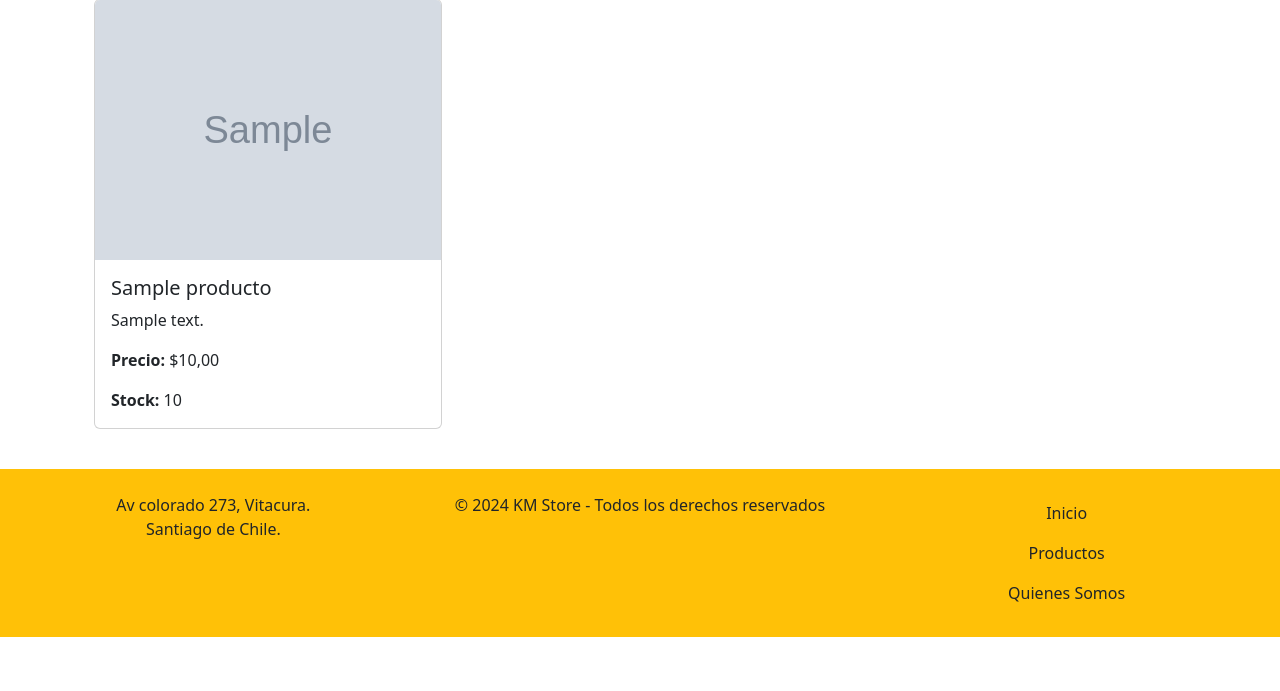
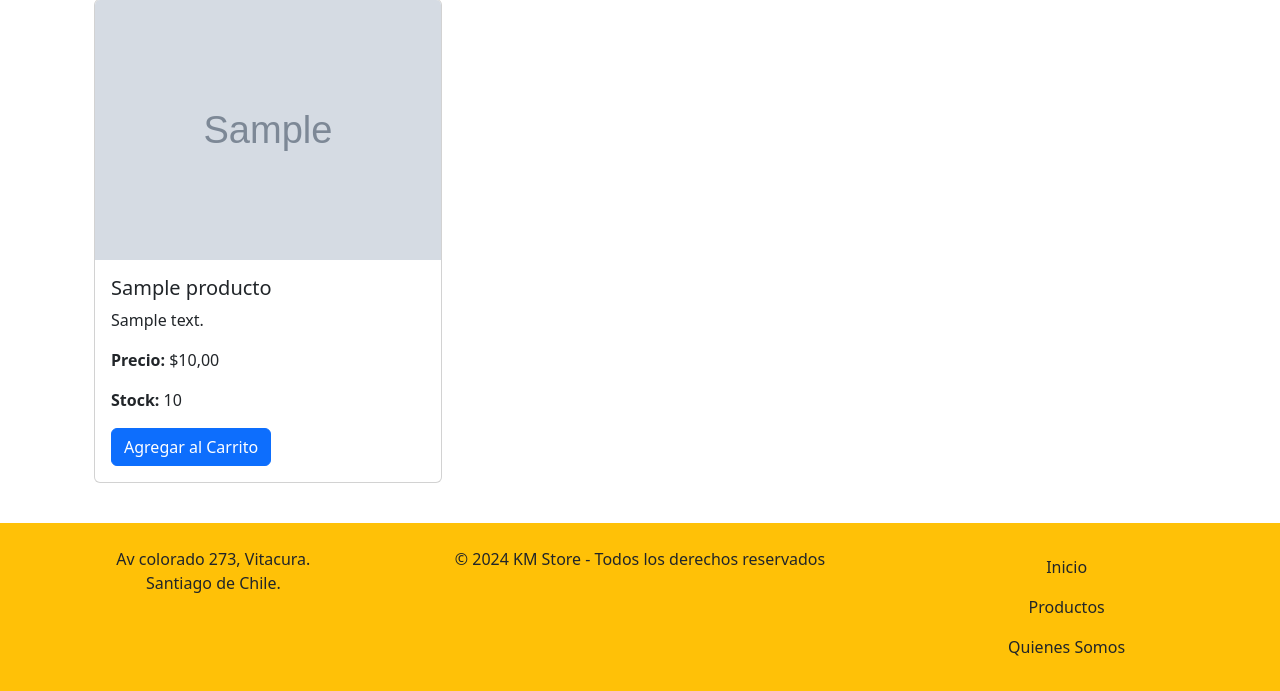
Before and after one commit to BranCG/ventaZapatillas, a Django app: page /listaProductos/ in a window 1280 px wide. Shown: the part 695-1386 px from the top of the page. Before the commit the page ends 1332 px from the top, so only its background shows below. Run offline with Django 5.2, Linux system fonts and the light colour scheme; tables that the repository leaves empty hold one stand-in row (values such as "Sample post"); grey boxes marked "Sample" are stand-in pictures; one stand-in notice (Sample message) is shown.

Commit message:
mejorando carrito

```diff
--- a/kmStore/urls.py
+++ b/kmStore/urls.py
@@ -28,6 +28,7 @@ urlpatterns = [
     path('producto/', views.detalle_producto, name='detalle_producto'),
     path('carrito/', views.ver_carrito, name='carrito'),
     path('carrito/agregar/<int:producto_id>/',views.agregar_al_carrito, name='agregar_al_carrito'),
+    path('carrito/eliminar/<int:item_id>/',views.eliminar_producto_carrito, name='eliminar_producto_carrito'),
     path('formularioDespacho/', views.formulario_despacho, name='formulario_despacho'),
     path('listaProductos/', views.lista_productos, name='listaProductos'),
     path('panelAdmin/', views.panel_admin, name='panel_admin'),
--- a/kmStoreApp/views.py
+++ b/kmStoreApp/views.py
@@ -14,6 +14,7 @@ from django.contrib.auth import authenticate, login, logout
 from django.contrib.auth.decorators import login_required, user_passes_test
 from django.contrib import messages
 from .forms import FormularioProducto
+from django.db.models import Sum
 
 # Página de inicio
 
@@ -30,26 +31,40 @@ def detalle_producto(request, producto_id):
 @login_required
 def agregar_al_carrito(request, producto_id):
     producto = get_object_or_404(Producto, id=producto_id)
-    carrito, _ = Carrito.objects.get_or_create(usuario=request.user)
-    item, created = CarritoItem.objects.get_or_create(
+    carrito, created = Carrito.objects.get_or_create(usuario=request.user)
+
+    # Verifica si el producto ya está en el carrito
+    carrito_item, created = CarritoItem.objects.get_or_create(
         carrito=carrito, producto=producto)
-    if not created:
-        item.cantidad += 1
-        item.save()
-    return redirect('agregar_al_carrito')
+    carrito_item.cantidad += 1  # Incrementa la cantidad si ya existe
+    carrito_item.save()
+
+    return redirect('carrito')  # Asegúrate de redirigir a la vista del carrito
 
 
 @login_required
 def ver_carrito(request):
-    carrito, _ = Carrito.objects.get_or_create(usuario=request.user)
-    items = CarritoItem.objects.filter(carrito=carrito)
-    return render(request, 'carrito.html', {'items': items})
+    carrito = Carrito.objects.filter(usuario=request.user).first()
+    # Obtén los elementos del carrito
+    items = carrito.carritoitem_set.all() if carrito else []
+    total_items = items.aggregate(total=Sum('cantidad'))['total'] or 0  # Total de productos en el carrito
 
+    return render(request, 'carrito.html', {'items': items, 'total_items': total_items})
+
+
+def eliminar_producto_carrito(request, item_id):
+    # Obtén el item de carrito que deseas eliminar
+    item = get_object_or_404(CarritoItem, id=item_id)
+
+    # Elimina el item del carrito
+    item.delete()
+
+    # Redirige al usuario de vuelta al carrito
+    # Asegúrate de que esta vista esté definida en tus urls
+    return redirect('carrito')
 
 
 # Vista de inicio de sesión
-
-
 def iniciar_sesion(request):
     if request.method == 'POST':
         username = request.POST['username']
--- a/templates/base.html
+++ b/templates/base.html
@@ -31,11 +31,18 @@
             </ul>
             <ul class="navbar-nav">
                 {% if user.is_authenticated %}
+                <li class="nav-item mt-2">
+                    <p>Bienvenido, {{ user.username }}.</p>
+                </li>
                 <li class="nav-item">
                     <a class="nav-link" href="{% url 'carrito' %}">
                         <i class="fas fa-shopping-cart"></i> Carrito
+                        {% if total_items > 0 %}
+                            <span class="badge bg-danger">{{ total_items }}</span>
+                        {% endif %}
                     </a>
                 </li>
+
                 {% if user.is_staff %}
                     <li class="nav-item">
                         <a class="nav-link" href="{% url 'panel_admin' %}">Panel Admin</a>
@@ -66,14 +73,11 @@
     <div class="container main-content">
         {% if messages %}
             {% for message in messages %}
-                <div class="alert alert-{{ message.tags }}">
-                    {{ message }}
-                </div>
+                <div class="alert alert-{{ message.tags }}">{% if message.tags == "success" %}{{ message }}{% endif %}</div>
             {% endfor %}
         {% endif %}
 
-        {% block content %}
-        {% endblock %}
+        {% block content %}{% endblock %}
     </div>
 
     <!-- Footer -->
--- a/templates/listaProductos.html
+++ b/templates/listaProductos.html
@@ -17,7 +17,7 @@
                         <p class="card-text">{{ producto.descripcion }}</p>
                         <p class="card-text"><strong>Precio:</strong> ${{ producto.precio }}</p>
                         <p class="card-text"><strong>Stock:</strong> {{ producto.stock }}</p>
-                        {% if user.is_authenticated %}
+                        {% if not user.is_staff %}
                             <a href="{% url 'agregar_al_carrito' producto.id %}" class="btn btn-primary">Agregar al Carrito</a>
                         {% endif %}
                         {% if user.is_staff %}
```
Also changed, not shown: templates/carrito.html (+36 -13 lines), templates/home.html (+13 -5 lines). Lines whose indentation alone changed are shown as unchanged.
